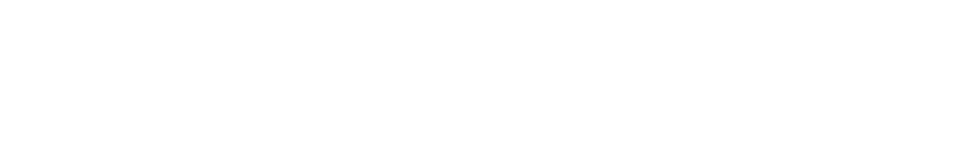
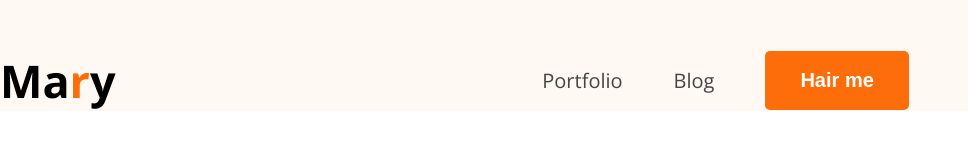
Before and after one commit to Salmakhandoker/hero-dev-portfolio, a plain HTML site: page index.html in a window 1280 px wide. Shown: the whole page, without its empty margins (0-968 px from the left). Drawn offline with nearby package versions, Linux system fonts and the light colour scheme.

Commit message:
project initiated with all  resouce

```diff
--- a/index.html
+++ b/index.html
@@ -4,8 +4,29 @@
     <meta charset="UTF-8">
     <meta name="viewport" content="width=device-width, initial-scale=1.0">
     <title>salma portfolio</title>
+    <link rel="preconnect" href="https://fonts.googleapis.com">
+<link rel="preconnect" href="https://fonts.gstatic.com" crossorigin>
+<link href="https://fonts.googleapis.com/css2?family=Open+Sans:ital,wght@0,300..800;1,300..800&display=swap" rel="stylesheet">
+
+<link rel="stylesheet" href="style/portfolio.css">
 </head>
-<body>
+<body class="font-open-sans">
+    <header>
+        <nav>
+            <div class="logo">
+                <h2>Ma<span class="color-orange">r</span>y</h2>
+            </div>
+
+            <ul class="menu">
+                <li><a href="">Portfolio</a></li>
+                <li><a href="">Blog</a></li>
+                <li> <button class="btn">Hair me</button></li>
+
+
+
+            </ul>
+        </nav>
+    </header>
 
 </body>
 </html>
--- /dev/null
+++ b/style/portfolio.css
@@ -0,0 +1,68 @@
+* {
+    margin: 0;
+    padding: 0;
+    box-sizing: border-box;
+}
+ /*  body{
+background-color: aqua;
+}*/
+
+/*  shared style */
+.font-open-sans{
+  font-family: "Open Sans", sans-serif;
+  font-optical-sizing: auto;
+}
+
+
+
+
+ .logo h2 {
+    font-size: 45px;
+    font-weight: 900px;
+}
+
+
+    .color-orange{
+        color: #FD6E0A;
+    }
+  .btn{
+    background-color: #FD6E0A;
+    border: none;
+    border-radius: 5px;
+    color: white;
+    padding: 18px 35px;
+    font-size: 20px;
+    font-weight: bold
+
+
+
+
+    }
+/* main style */
+
+header{
+    background-color:#FFF8F3;
+    padding-top: 50px;
+}
+nav{
+    width: 71%;
+    max-width: 1140px;
+  /*  border: 1px solid red; */
+   /* margin: 0px auto; */
+
+   display: flex;
+   justify-content: space-between;
+}
+
+nav .menu{
+    display: flex;
+    list-style-type: none;
+    gap: 51px;
+    align-items: center;
+
+}
+nav .menu a{
+    font-size: 20px;
+    color: #474747;
+    text-decoration: none;
+}
```
